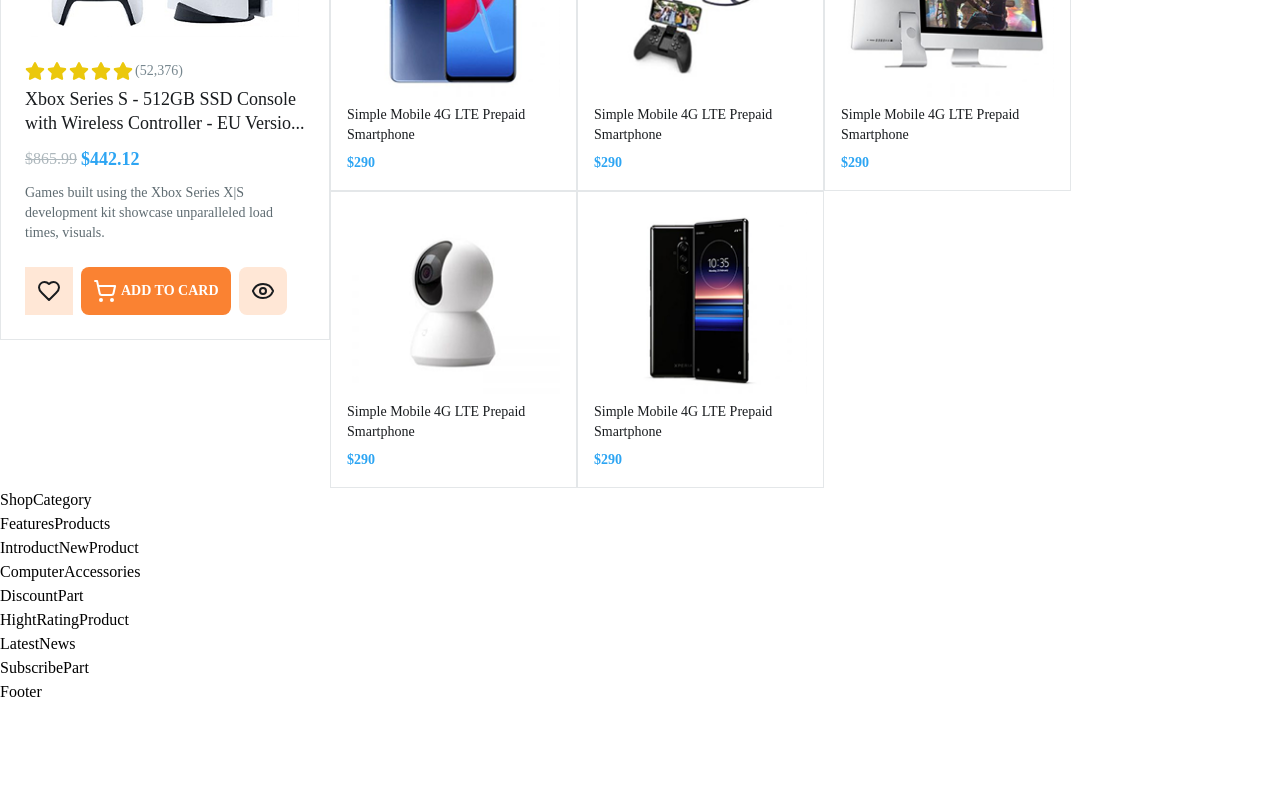
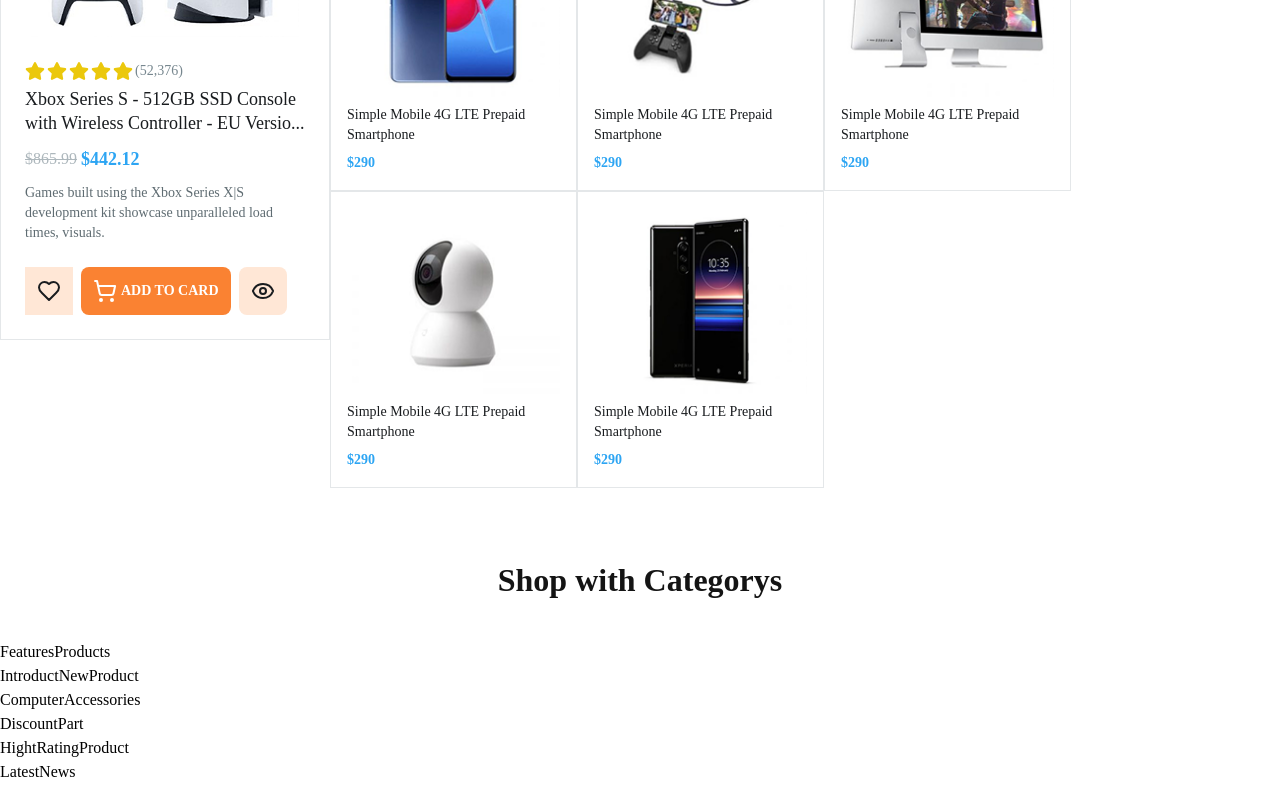
Before and after one commit to Ellham-dev/clicon_eCommerse, a React (Vite) app: page / in a window 1280 px wide. Shown: the part 1517-2304 px from the top of the page. Before the commit the page ends 2221 px from the top, so only its background shows below. Built offline with nearby package versions, Linux system fonts and the light colour scheme.

Commit message:
shop cetagory first part complete

```diff
--- a/src/components/BestDeals.jsx
+++ b/src/components/BestDeals.jsx
@@ -14,7 +14,7 @@
     return (
         <>
             <section>
-                <div className="max-w-[1320px] mx-auto">
+                <div className="max-w-[1320px] mx-auto mb-[72px]">
                     <div className="flex items-center justify-between mb-6">
                         <div className="flex items-center gap-x-6">
                             <h5 className='text-2xl leading-8 font-semibold text-[#191C1F]'>Best Deals</h5>
--- a/src/components/ShopCategory.jsx
+++ b/src/components/ShopCategory.jsx
@@ -2,7 +2,20 @@
 
 const ShopCategory = () => {
   return (
-    <div>ShopCategory</div>
+    <>
+      <section>
+        <div className="max-w-[1320px] mx-auto">
+          <div className="">
+            <div className="text-center mb-10">
+              <h4 className='text-[32px] leading-10 font-semibold text-[#141414]'>Shop with Categorys</h4>
+            </div>
+            <div className="">
+
+            </div>
+          </div>
+        </div>
+      </section>
+    </>
   )
 }
 
```
